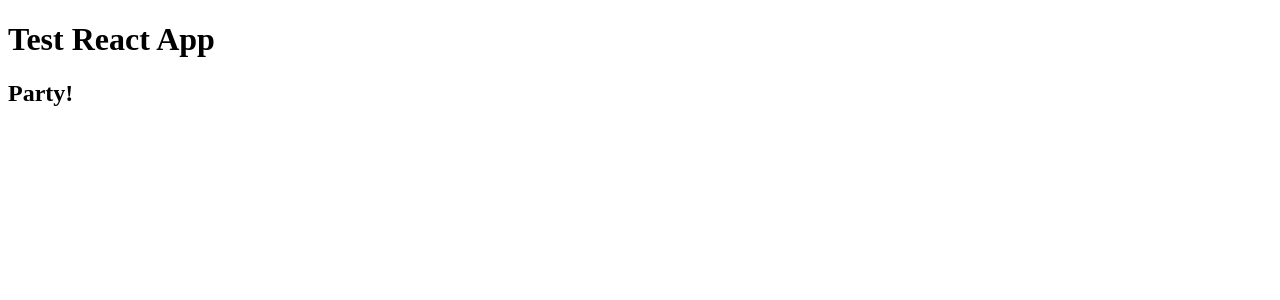
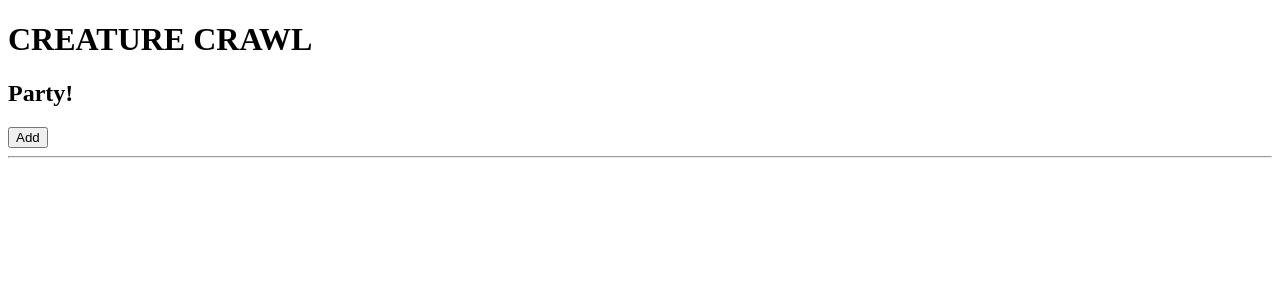
Before and after one commit to ooMICAHoo/digital_character_sheet, a React app: page / in a window 1280 px wide. Shown: the top 300 px of the page. Built offline with nearby package versions, Linux system fonts and the light colour scheme.

Commit message:
connect first componet to state/actions

```diff
--- a/src/components/App.jsx
+++ b/src/components/App.jsx
@@ -5,7 +5,7 @@ import Party from './Party';
 const App = () => (
   <div>
     <h1>
-      Test React App
+      CREATURE CRAWL
     </h1>
     <Party />
   </div>
--- a/src/components/Party.jsx
+++ b/src/components/Party.jsx
@@ -1,19 +1,44 @@
 import React from 'react';
-// import connect from 'react-redux';
+import PropTypes from 'prop-types';
+import { connect } from 'react-redux';
+import { generate } from 'shortid';
 
-const Party = () => {
-  console.log('party');
+
+import partyActions from '../actions/party';
+
+const Party = ({ onAdd, parties }) => {
+  const handleAdd = () => onAdd(generate());
   return (
     <div>
       <h2>
         Party!
       </h2>
+      <button type="button" onClick={handleAdd}>
+        Add
+      </button>
+      <hr />
+      {
+        parties.map(party => (
+          <p key={party}>
+            {party}
+          </p>
+        ))
+      }
     </div>
   );
 };
 
-// const mapStateToProps = state/* , ownProps */ => state;
-// const mapDispatchToProps = state/* , ownProps */ => state;
+Party.propTypes = {
+  onAdd: PropTypes.func.isRequired,
+  parties: PropTypes.arrayOf(PropTypes.string).isRequired,
+};
 
-// export default connect(mapStateToProps, mapDispatchToProps)(Party);
-export default Party;
+const mapStateToProps = state => ({
+  parties: state.party,
+});
+
+const mapDispatchToProps = dispatch => ({
+  onAdd: id => dispatch(partyActions.add(id)),
+});
+
+export default connect(mapStateToProps, mapDispatchToProps)(Party);
--- a/src/reducers/party.js
+++ b/src/reducers/party.js
@@ -5,7 +5,7 @@ const reducer = (state = [], action) => {
     case constants.ADD:
       return [
         ...state,
-        {},
+        action.id,
       ];
     default:
       return state;
```
Also changed, not shown: package.json (+6 -4 lines), 1 other file (tests, documents, lock files or other folders).
